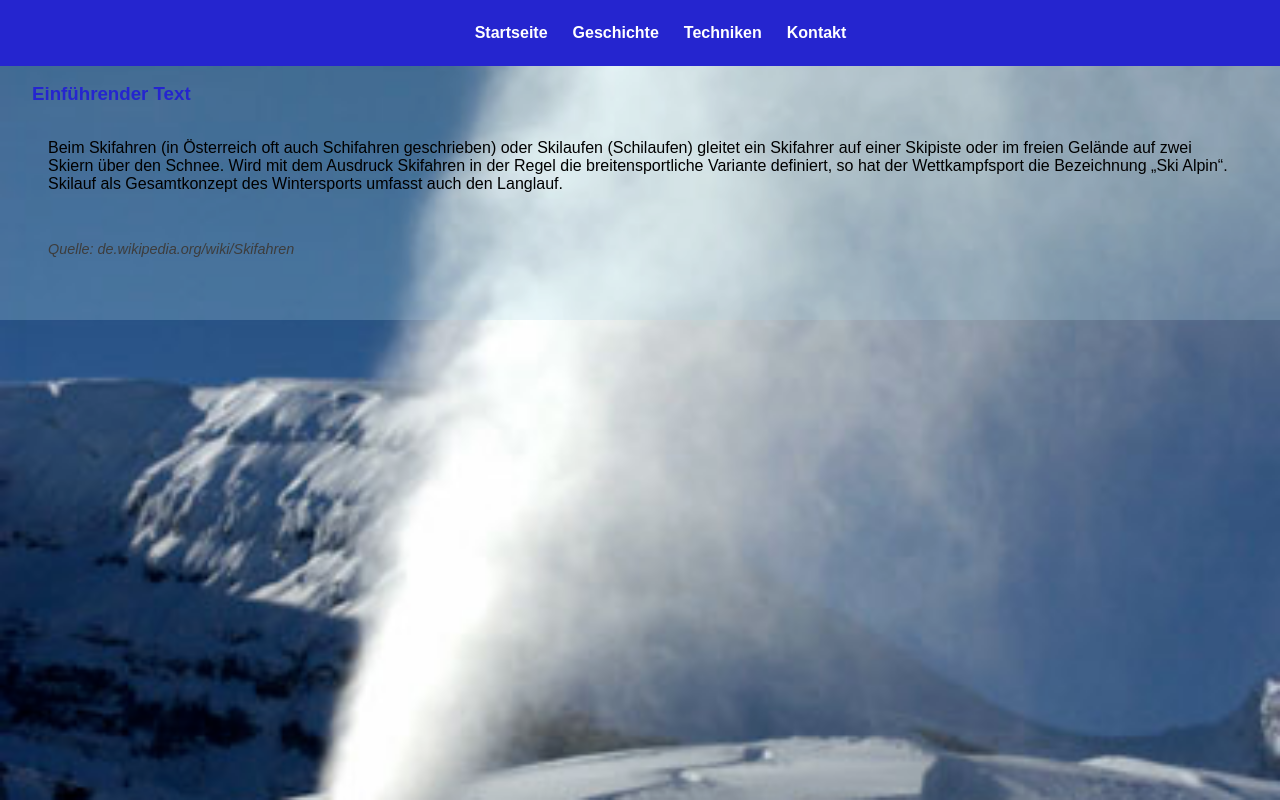
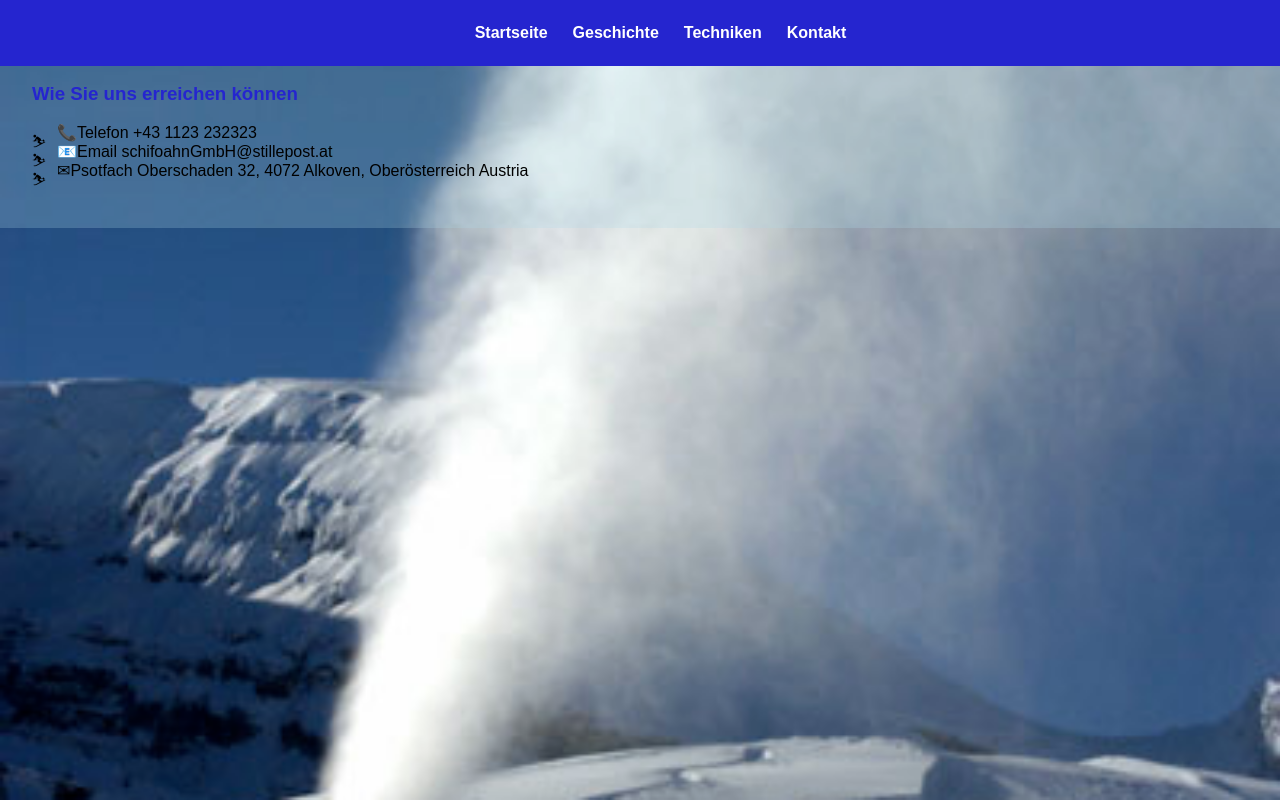
Before and after one commit to SebastianSchwingenschuh/Schifoahn, a plain HTML site: page contact.html in a window 1280 px wide. Drawn offline with Linux system fonts and the light colour scheme.

Commit message:
Update contact.html

```diff
--- a/contact.html
+++ b/contact.html
@@ -16,9 +16,13 @@
 
 
         <section class="style1">
-            <h3>Einführender Text</h3>
-            <p>Beim Skifahren (in Österreich oft auch Schifahren geschrieben) oder Skilaufen (Schilaufen) gleitet ein Skifahrer auf einer Skipiste oder im freien Gelände auf zwei Skiern über den Schnee. Wird mit dem Ausdruck Skifahren in der Regel die breitensportliche Variante definiert, so hat der Wettkampfsport die Bezeichnung „Ski Alpin“. Skilauf als Gesamtkonzept des Wintersports umfasst auch den Langlauf.</p>
-            <p class="references">Quelle: de.wikipedia.org/wiki/Skifahren</p>
+            <h3>Wie Sie uns erreichen können</h3>
+            <ul>
+                <li>📞Telefon +43 1123 232323</li>
+                <li>📧Email schifoahnGmbH@stillepost.at</li>
+                <li>✉Psotfach Oberschaden 32, 4072 Alkoven, Oberösterreich Austria</li>
+            </ul>
+
         </section>
     </body>
 </html>
```
